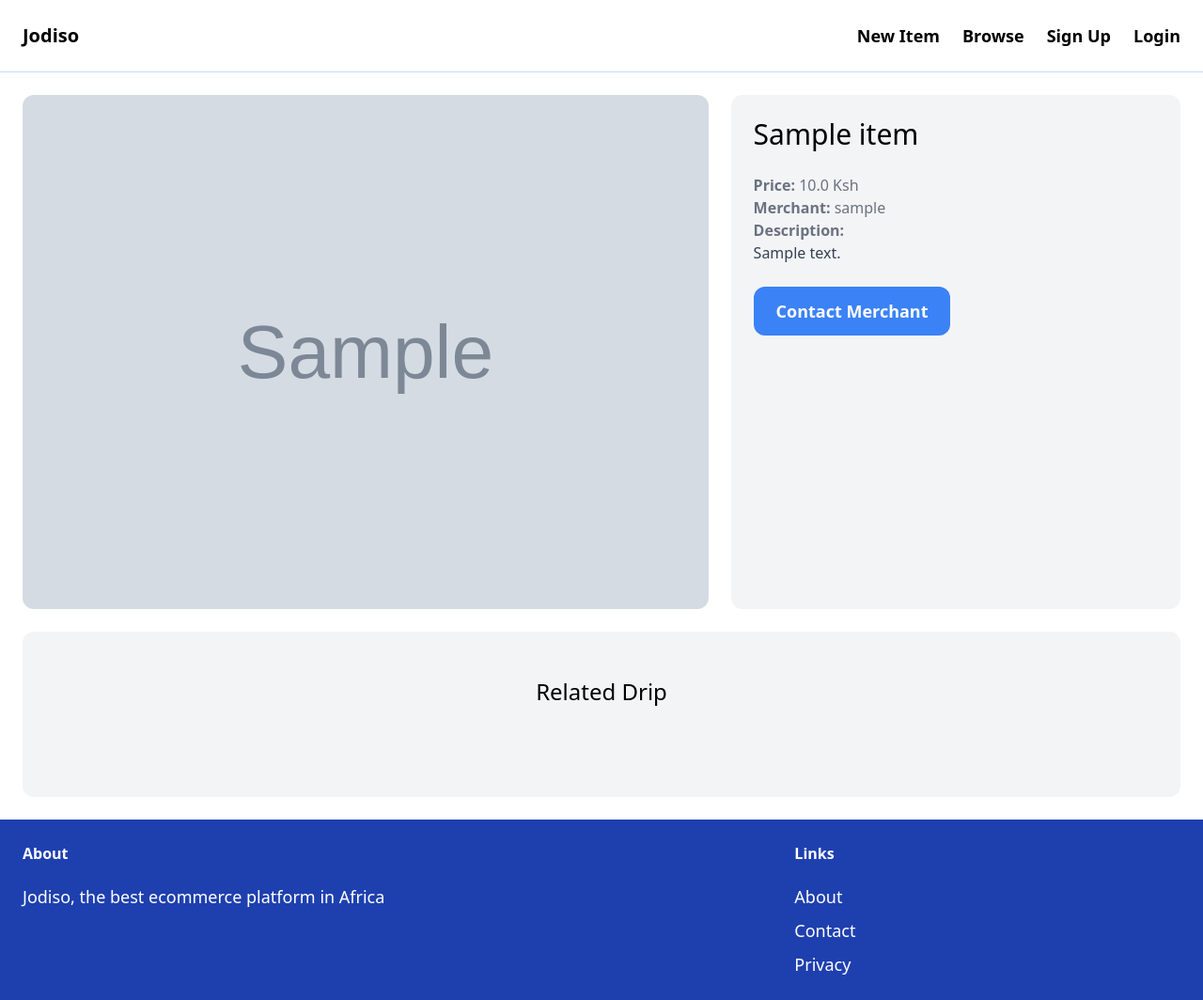
After one commit to bretton7700/django-ecommerce-site, a Django app: page /items/1/ in a window 1280 px wide. The commit adds this page. Shown: the whole page at 94% size. Run offline with Django 5.2, Linux system fonts and the light colour scheme; tables that the repository leaves empty hold one stand-in row (values such as "Sample post"); grey boxes marked "Sample" are stand-in pictures; some libraries are stand-ins or nearby versions.

Commit message:
product page

```diff
--- a/core/templates/core/index.html
+++ b/core/templates/core/index.html
@@ -8,7 +8,7 @@
         <div class="grid grid-cols-1 sm:grid-cols-2 md:grid-cols-3 gap-3">
             {% for item in items %}
                 <div>
-                    <a href="#">
+                    <a href="{% url 'item:detail' item.id %}">
                         <div class="overflow-hidden h-64 w-full rounded-t-xl">
                             <img src="{{ item.image.url }}" class="object-cover w-full h-full">
                         </div>
--- a/ecommercesite/urls.py
+++ b/ecommercesite/urls.py
@@ -15,7 +15,7 @@ Including another URLconf
     2. Add a URL to urlpatterns:  path('blog/', include('blog.urls'))
 """
 from django.contrib import admin
-from django.urls import path
+from django.urls import path, include
 from core.views import index,contact
 from django.conf import settings
 from django.conf.urls.static import static
@@ -23,6 +23,7 @@ from django.conf.urls.static import static
 
 urlpatterns = [
     path('',index, name='index'),
+    path('items/',include('item.urls')),
     path('contact/',contact,name="contact"),
     path('admin/', admin.site.urls),
 ] + static(settings.MEDIA_URL, document_root =settings.MEDIA_ROOT)
--- /dev/null
+++ b/item/templates/item/detail.html
@@ -0,0 +1,46 @@
+{% extends 'core/base.html' %}
+
+{% block title %}{{ item.name }}{% endblock %}
+
+{% block content %}
+
+<div class="grid grid-cols-1 md:grid-cols-5 gap-6">
+    <div class="md:col-span-3">
+        <img src="{{ item.image.url }}" class="rounded-xl w-full h-auto">
+    </div>
+    <div class="md:col-span-2 p-6 bg-gray-100 rounded-xl">
+        <h1 class="mb-6 text-3xl">{{ item.name }}</h1>
+        <p class="text-gray-500"><strong> Price:</strong> {{ item.price }} Ksh</p>
+        <p class="text-gray-500"><strong> Merchant:</strong> {{ item.created_by.username }}</p>
+        {% if item.description %}
+        <p class="text-gray-700">
+            <strong class="text-gray-500">Description:</strong><br />
+            {{ item.description }}
+        </p>
+        {% endif %}
+
+        <a href="#" class="inline-block mt-6 px-6 py-3 text-lg font-semibold bg-blue-500 rounded-xl text-white hover:bg-blue-700">Contact Merchant</a>
+    </div>
+</div>
+
+<div class="mt-6 px-6 py-12 bg-gray-100 rounded-xl">
+
+    <h2 class="mb-12 text-2xl text-center"> Related Drip</h2>
+    <div class="grid grid-cols-1 sm:grid-cols-2 md:grid-cols-3 gap-3">
+        {% for item in related_items %}
+            <div>
+                <a href="{% url 'item:detail' item.id %}">
+                    <div class="overflow-hidden h-64 w-full rounded-t-xl">
+                        <img src="{{ item.image.url }}" class="object-cover w-full h-full">
+                    </div>
+                    <div class="p-6 bg-white rounded-b-xl">
+                        <h2 class="text-2xl">{{ item.name }}</h2>
+                        <p class="text-blue-500">Price: {{ item.price }}</p>
+                    </div>
+                </a>
+            </div>
+        {% endfor %}
+    </div>
+</div>
+
+{% endblock %}
--- /dev/null
+++ b/item/urls.py
@@ -0,0 +1,8 @@
+from django.urls import path
+from . import views
+
+
+app_name = 'item'
+urlpatterns =[
+    path('<int:pk>/',views.detail, name='detail')
+]
--- a/item/views.py
+++ b/item/views.py
@@ -1,3 +1,12 @@
-from django.shortcuts import render
+from django.shortcuts import render,get_object_or_404
+from .models import Item
 
 # Create your views here.
+
+def detail(request, pk):
+    item = get_object_or_404(Item, pk=pk)
+    related_items = Item.objects.filter(category=item.category, is_sold=False).exclude(pk=pk)[0:3]
+    return render(request, 'item/detail.html',{
+        'item': item,
+        'related_items': related_items,
+    })
```
